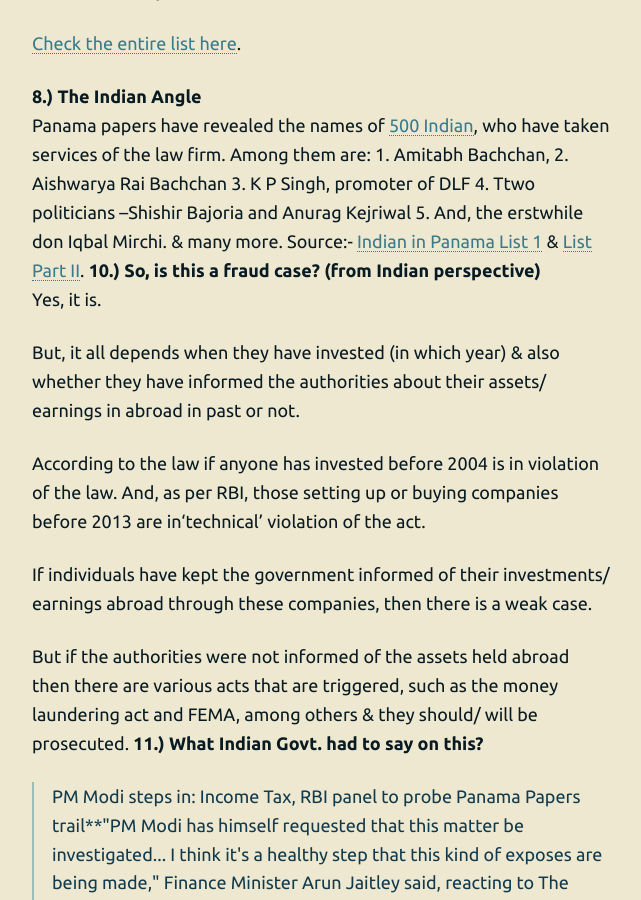
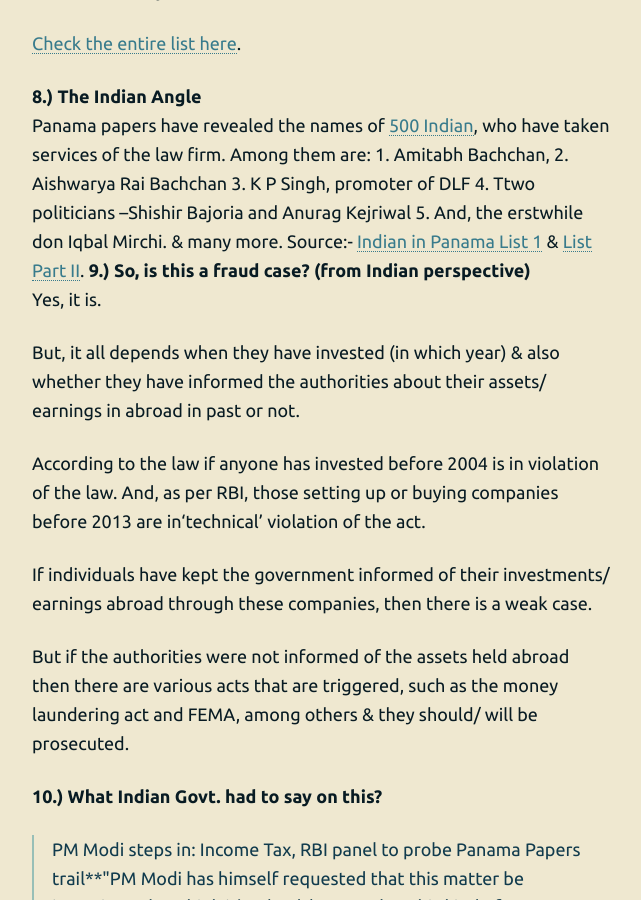
Before and after one commit to 93notes/93notes.github.io, a Jekyll site: the page built from _posts/2016-4-5-what-is-panama-paper-leak-all-about.html, in a window 1280 px wide and 900 px high, scrolled down 4064 px. Shown: the whole window, without its empty margins (319-960 px from the left). Built offline with Jekyll 4.4.1, drawn with Linux system fonts in a browser that asks for light colours; nearby versions of some CDN libraries.

Commit message:
Update 2016-4-5-what-is-panama-paper-leak-all-about.html

```diff
--- a/_posts/2016-4-5-what-is-panama-paper-leak-all-about.html
+++ b/_posts/2016-4-5-what-is-panama-paper-leak-all-about.html
@@ -116,15 +116,15 @@ Well, as of Panama Papers have release a partial list. The <a href="https://en.w
 
 Source:- <a href="http://indianexpress.com/article/india/india-news-india/panama-papers-list-amitabh-bachchan-kp-singh-aishwarya-rai-iqbal-mirchi-adani-brother/" targer="_blank">Indian in Panama List 1</a> & <a href="http://indianexpress.com/article/india/india-news-india/panama-paper-india-list-2-ashok-malhotra-ashwani-kumar-mehra-anurag-kejriwal/" target="_blank">List Part II</a>.
 
-<strong>10.) So, is this a fraud case? (from Indian perspective) </strong></br>
+<strong>9.) So, is this a fraud case? (from Indian perspective) </strong></br>
 Yes, it is.
 
 <p>But, it all depends when they have invested (in which year) & also whether they have informed the authorities about their assets/ earnings in abroad in past or not.
-<p>According to the law if anyone has invested before 2004 is in violation of the law. And, as per RBI, those setting up or buying companies before 2013 are in‘technical’ violation of the act.
-<p>If individuals have kept the government informed of their investments/ earnings abroad through these companies, then there is a weak case.
-<p>But if the authorities were not informed of the assets held abroad then there are various acts that are triggered, such as the money laundering act and FEMA, among others & they should/ will be prosecuted.
+<p>According to the law if anyone has invested before 2004 is in violation of the law. And, as per RBI, those setting up or buying companies before 2013 are in‘technical’ violation of the act. </p>
+<p>If individuals have kept the government informed of their investments/ earnings abroad through these companies, then there is a weak case. </p>
+<p>But if the authorities were not informed of the assets held abroad then there are various acts that are triggered, such as the money laundering act and FEMA, among others & they should/ will be prosecuted. </p>
 
-<strong>11.) What Indian Govt. had to say on this?</strong>
+<p><strong>10.) What Indian Govt. had to say on this?</strong></br>
 
 <blockquote>PM Modi steps in: Income Tax, RBI panel to probe Panama Papers trail**"PM Modi has himself requested that this matter be investigated... I think it's a healthy step that this kind of exposes are being made," Finance Minister Arun Jaitley said, reacting to The Indian Express story.
 <p>
@@ -132,7 +132,7 @@ Indian Govt. have promised to do and full fledged investigation in this matter &
 </p>
 <p>
 <strong>Source: </strong> <a href="http://indianexpress.com/article/india/india-news-india/panama-papers-pm-modi-has-asked-to-probe-the-matter-says-arun-jaitley/" target="_blank">PM Modi steps in: Income Tax, RBI panel to probe Panama Papers trail. </a>
-<p>
+<p></blockquote>
  <br>
  <strong>Explained: What Do The Panama Papers Reveal  (Indian Express)<strong>
   </br>
```
